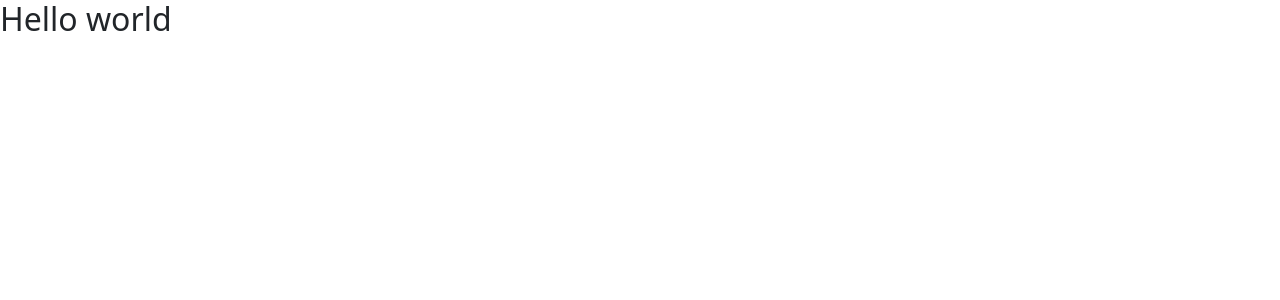
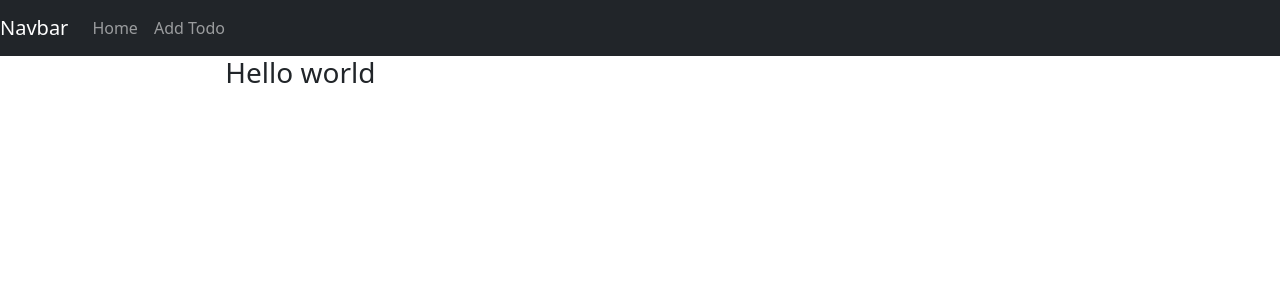
Before and after one commit to bifinbabu/flask-mongodb, a Flask app: page / in a window 1280 px wide. Before the commit the part shown is almost empty. Shown: the top 300 px of the page. Run offline with Flask 3, Linux system fonts and the light colour scheme.

Commit message:
Template update

```diff
--- a/application/routes.py
+++ b/application/routes.py
@@ -4,4 +4,4 @@ from flask import render_template
 
 @app.route("/")
 def index():
-    return render_template("layout.html")
+    return render_template("view_todos.html", title="Layout Page")
--- a/application/templates/layout.html
+++ b/application/templates/layout.html
@@ -16,7 +16,42 @@
     {% endif %}
   </head>
   <body>
-    <h2>Hello world</h2>
+    <header>
+      <nav class="navbar navbar-expand-lg navbar-dark bg-dark">
+        <a class="navbar-brand" href="#">Navbar</a>
+        <button
+          class="navbar-toggler"
+          type="button"
+          data-toggle="collapse"
+          data-target="#navbarSupportedContent"
+          aria-controls="navbarSupportedContent"
+          aria-expanded="false"
+          aria-label="Toggle navigation"
+        >
+          <span class="navbar-toggler-icon"></span>
+        </button>
+
+        <div class="collapse navbar-collapse" id="navbarSupportedContent">
+          <ul class="navbar-nav mr-auto">
+            <li class="nav-item active">
+              <a class="nav-link" href="#">Home</a>
+            </li>
+            <li class="nav-item">
+              <a class="nav-link" href="#">Add Todo</a>
+            </li>
+          </ul>
+        </div>
+      </nav>
+    </header>
+
+    <main class="container-fluid">
+      <div class="row">
+        <div class="col-md-2"></div>
+        <div class="col-md-8">{% block content %} {% endblock content %}</div>
+        <div class="col-md-2"></div>
+      </div>
+    </main>
+
     <script
       src="https://cdn.jsdelivr.net/npm/@popperjs/core@2.9.2/dist/umd/popper.min.js"
       integrity="sha384-IQsoLXl5PILFhosVNubq5LC7Qb9DXgDA9i+tQ8Zj3iwWAwPtgFTxbJ8NT4GN1R8p"
--- /dev/null
+++ b/application/templates/view_todos.html
@@ -0,0 +1,3 @@
+{% extends "layout.html" %} {% block content %}
+<h3>Hello world</h3>
+{% endblock %}
```
